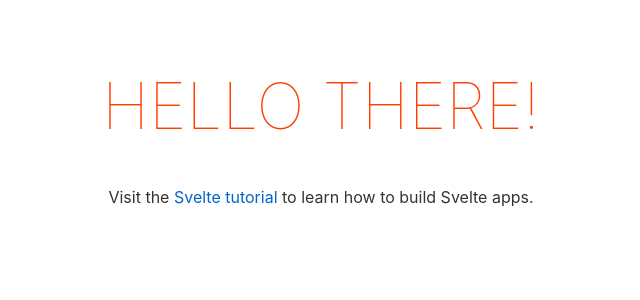
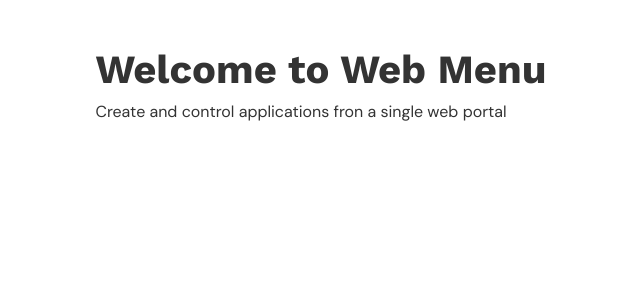
Before and after one commit to smc181002/webmenu2066, a Svelte app: page / in a window 1280 px wide. Shown: the top 300 px of the page, without its empty margins (319-959 px from the left). Built offline with nearby package versions, Linux system fonts and the light colour scheme.

Commit message:
API CGI test

```diff
--- a/src/App.svelte
+++ b/src/App.svelte
@@ -1,30 +1,19 @@
 <script>
-	export let name;
+	import Router from "svelte-spa-router";
+	import routes from "./routes";
 </script>
 
-<main>
-	<h1>Hello {name}!</h1>
-	<p>Visit the <a href="https://svelte.dev/tutorial">Svelte tutorial</a> to learn how to build Svelte apps.</p>
-</main>
+<Router {routes} />
 
 <style>
-	main {
-		text-align: center;
-		padding: 1em;
-		max-width: 240px;
-		margin: 0 auto;
+	@import url('https://fonts.googleapis.com/css2?family=DM+Sans:wght@400;500;700&family=Work+Sans:wght@400;600;700&display=swap');
+
+	:global(div, p) {
+		font-family: 'DM Sans', sans-serif;
+		margin: 8px 0;
 	}
 
-	h1 {
-		color: #ff3e00;
-		text-transform: uppercase;
-		font-size: 4em;
-		font-weight: 100;
-	}
-
-	@media (min-width: 640px) {
-		main {
-			max-width: none;
-		}
+	:global(h1, h2, h3, h4, h5, h6) {
+		font-family: 'Work Sans', sans-serif;
 	}
 </style>
--- a/src/main.js
+++ b/src/main.js
@@ -2,9 +2,6 @@ import App from './App.svelte';
 
 const app = new App({
 	target: document.body,
-	props: {
-		name: 'There'
-	}
 });
 
 export default app;
--- /dev/null
+++ b/src/routes.js
@@ -0,0 +1,6 @@
+import Home from "./routes/Home.svelte";
+
+// Export the route definition object
+export default {
+  "/": Home,
+};
--- /dev/null
+++ b/src/routes/Home.svelte
@@ -0,0 +1,30 @@
+<style>
+  :global(body) {
+    padding: 0;
+  }
+  main {
+    width: 100%;
+    height: 100%;
+    position: absolute;
+  }
+
+  h1 {
+    margin: 0 !important;
+    font-size: 40px;
+  }
+
+  .heading-part {
+    top: 10%;
+    left: 50%;
+    transform: translate(-50%, -50%);
+    position: absolute;
+  }
+</style>
+
+<main>
+  <div class="heading-part">
+    <h1>Welcome to Web Menu</h1>
+
+    <p>Create and control applications fron a single web portal</p>
+  </div>
+</main>
```
Also changed, not shown: src/components/ApiCgi.svelte (added, +28 -0 lines).
